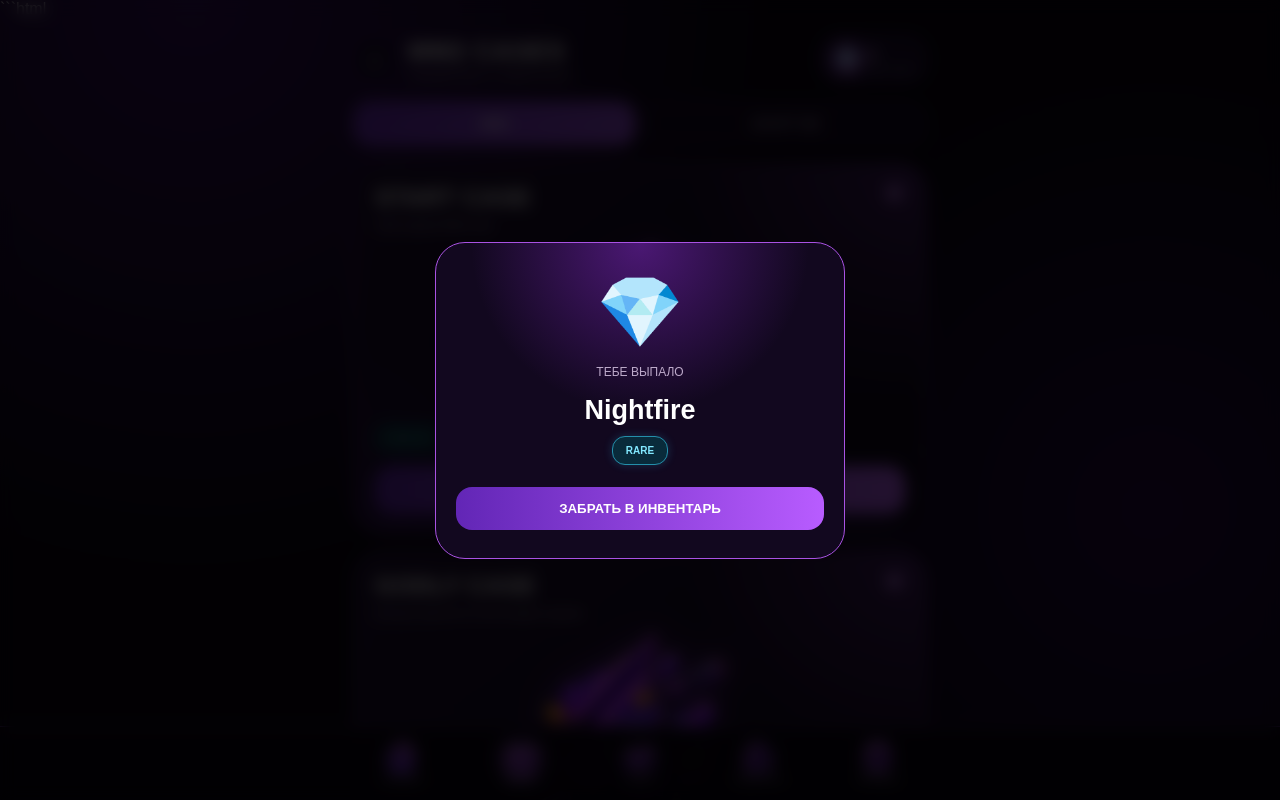
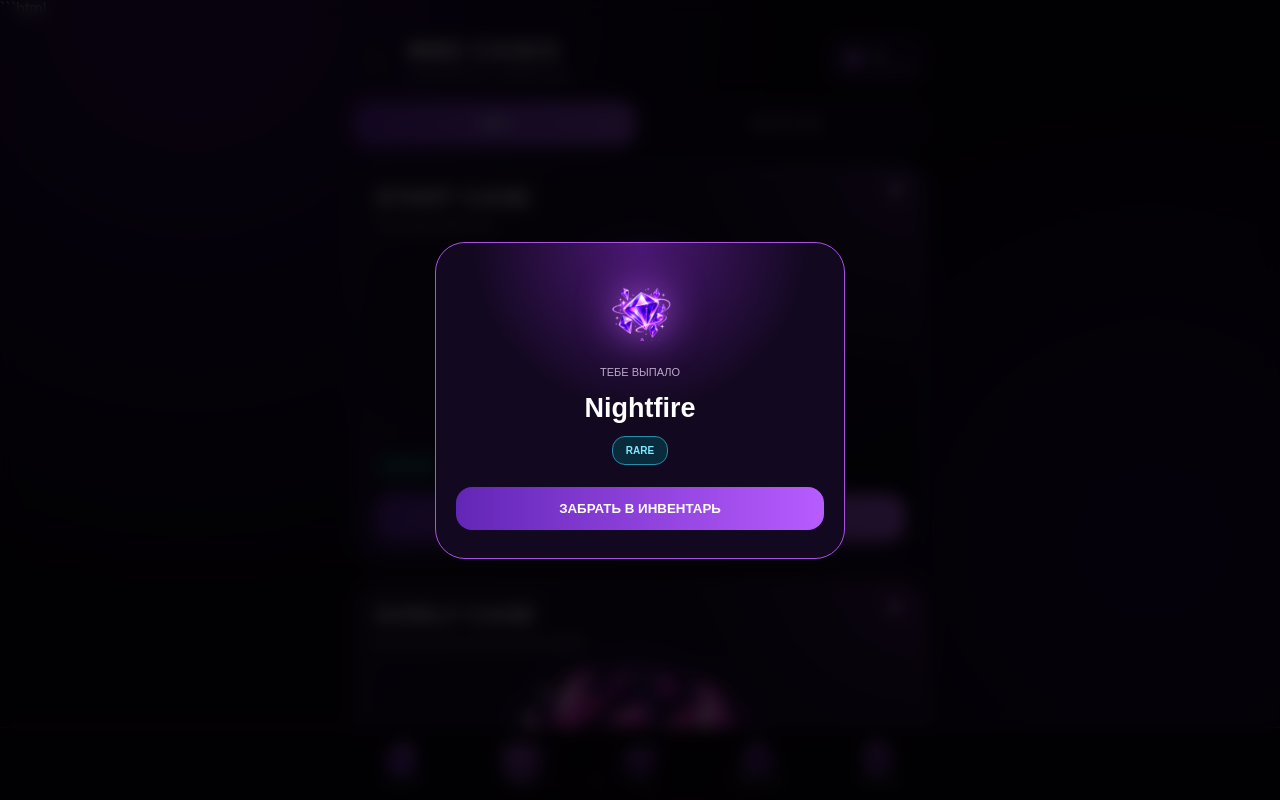
Before and after one commit to riperix/nexi-mini-app, a plain HTML site: page cases.html in a window 1280 px wide. Both pictures are taken after a click on the button "ОТКРЫТЬ ЗА 250 COINS". Shown: the top 800 px of the page. Drawn offline with Linux system fonts and the light colour scheme.

Commit message:
Update cases.html

```diff
--- a/cases.html
+++ b/cases.html
@@ -17,7 +17,7 @@ body{
   margin:0;
   min-height:100vh;
   font-family:Arial,sans-serif;
-  color:white;
+  color:#fff;
   background:
     radial-gradient(circle at 15% 0%,#35115f,transparent 32%),
     radial-gradient(circle at 90% 35%,#250a45,transparent 30%),
@@ -27,13 +27,14 @@ body{
 .app{
   max-width:600px;
   margin:auto;
-  padding:18px 14px 110px;
+  padding:18px 14px 115px;
 }
+
+/* ===== HEADER ===== */
 
 .header{
   display:flex;
   align-items:center;
-  justify-content:space-between;
   gap:12px;
   margin-bottom:20px;
 }
@@ -45,7 +46,7 @@ body{
   border-radius:15px;
   background:#1b0c30;
   border:1px solid #7434ae;
-  color:white;
+  color:#fff;
   font-size:28px;
   cursor:pointer;
 }
@@ -56,12 +57,12 @@ body{
 
 .title-box h1{
   margin:0;
-  font-size:25px;
+  font-size:24px;
   letter-spacing:1px;
 }
 
 .title-box p{
-  margin:4px 0 0;
+  margin:5px 0 0;
   color:#bba7c9;
   font-size:10px;
 }
@@ -70,35 +71,32 @@ body{
   display:flex;
   align-items:center;
   gap:7px;
-  padding:8px 11px;
+  padding:7px 10px;
   border-radius:17px;
   background:#1b0c30;
   border:1px solid #7434ae;
 }
 
-.balance strong{
+.balance img{
+  width:30px;
+  height:30px;
+  object-fit:contain;
+  filter:drop-shadow(0 0 8px rgba(196,100,255,.7));
+}
+
+.balance-info strong{
   display:block;
-  font-size:16px;
+  font-size:15px;
   color:#e5b1ff;
 }
 
-.balance span{
-  font-size:8px;
+.balance-info span{
+  font-size:7px;
   color:#b9a4c9;
+  white-space:nowrap;
 }
 
-.coin{
-  width:28px;
-  height:28px;
-  display:grid;
-  place-items:center;
-  border-radius:50%;
-  font-size:17px;
-  background:radial-gradient(circle,#e9b4ff,#7023b6);
-  box-shadow:0 0 15px rgba(190,80,255,.6);
-}
-
-/* TABS */
+/* ===== TABS ===== */
 
 .tabs{
   display:flex;
@@ -118,24 +116,24 @@ body{
 }
 
 .tab.active{
-  color:white;
+  color:#fff;
   border-color:#b759ff;
   background:linear-gradient(135deg,#6d2bc3,#9b4ee2);
   box-shadow:0 0 20px rgba(170,80,255,.25);
 }
 
-/* CASE CARD */
+/* ===== CASES ===== */
 
 .case{
   position:relative;
   overflow:hidden;
-  margin-bottom:17px;
+  margin-bottom:18px;
   padding:20px;
   border-radius:28px;
   border:1px solid #7137a8;
   background:
-    radial-gradient(circle at 100% 0%,rgba(177,76,255,.28),transparent 35%),
-    radial-gradient(circle at 0% 100%,rgba(109,38,193,.18),transparent 30%),
+    radial-gradient(circle at 100% 0%,rgba(177,76,255,.25),transparent 35%),
+    radial-gradient(circle at 0% 100%,rgba(109,38,193,.16),transparent 30%),
     linear-gradient(145deg,#211035,#0e0719);
 }
 
@@ -143,51 +141,79 @@ body{
   content:"✦";
   position:absolute;
   right:18px;
-  top:12px;
-  font-size:30px;
+  top:10px;
+  font-size:28px;
   color:#d995ff;
   text-shadow:0 0 12px #b855ff;
 }
 
-.case::after{
+.case.start{
+  border-color:#3f78b8;
+}
+
+.case.godly{
+  border-color:#e04d9d;
+}
+
+.case.nexi{
+  border-color:#a24cff;
+  box-shadow:0 0 30px rgba(145,59,255,.15);
+}
+
+.case h2{
+  position:relative;
+  z-index:2;
+  margin:0;
+  font-size:24px;
+  letter-spacing:.5px;
+}
+
+.case-description{
+  position:relative;
+  z-index:2;
+  margin:7px 0 5px;
+  color:#bba9c9;
+  font-size:11px;
+}
+
+/* ===== CASE IMAGE ===== */
+
+.case-image-wrap{
+  position:relative;
+  height:205px;
+  display:flex;
+  align-items:center;
+  justify-content:center;
+  margin:0 auto 10px;
+}
+
+.case-image-wrap::before{
   content:"";
   position:absolute;
   width:170px;
   height:170px;
   border-radius:50%;
-  right:-80px;
-  bottom:-90px;
-  border:1px solid rgba(210,130,255,.2);
-}
-
-.case h2{
-  margin:0;
-  font-size:24px;
-  letter-spacing:.5px;
-}
-
-.case p{
-  margin:7px 0 12px;
-  color:#bba9c9;
-  font-size:11px;
+  background:rgba(152,59,255,.14);
+  filter:blur(25px);
 }
 
 .case-image{
+  position:relative;
+  z-index:2;
   width:100%;
-  height:170px;
+  max-width:290px;
+  height:195px;
   object-fit:contain;
-  display:block;
-  margin:5px auto 12px;
-  filter:drop-shadow(0 0 18px rgba(170,60,255,.5));
+  filter:drop-shadow(0 0 18px rgba(170,60,255,.55));
 }
 
-/* RARITIES */
+/* ===== RARITIES ===== */
 
 .info{
   display:flex;
   flex-wrap:wrap;
   gap:7px;
-  margin-bottom:15px;
+  margin:12px 0 15px;
 }
 
 .chance{
@@ -201,40 +227,36 @@ body{
   color:#82e8ff;
   background:#092b3b;
   border:1px solid #248faa;
-  box-shadow:0 0 10px rgba(49,200,255,.2);
 }
 
 .legendary{
   color:#ff8e9e;
   background:#3b0c19;
   border:1px solid #b63550;
-  box-shadow:0 0 10px rgba(255,60,100,.15);
 }
 
-.godly{
+.godly-rarity{
   color:#ff9fe8;
   background:#3c1038;
   border:1px solid #ff58d5;
-  box-shadow:0 0 14px rgba(255,85,215,.3);
+  box-shadow:0 0 12px rgba(255,85,215,.2);
 }
 
 .ancient{
   color:#d7a2ff;
   background:#280a40;
   border:1px solid #9749df;
-  box-shadow:0 0 16px rgba(151,73,223,.45);
+  box-shadow:0 0 14px rgba(151,73,223,.3);
 }
 
-/* OPEN BUTTON */
+/* ===== OPEN BUTTON ===== */
 
 .open-btn{
-  position:relative;
-  z-index:2;
   width:100%;
   padding:16px;
   border:none;
   border-radius:17px;
-  color:white;
+  color:#fff;
   font-size:13px;
   font-weight:900;
   letter-spacing:.3px;
@@ -247,7 +269,7 @@ body{
   transform:scale(.97);
 }
 
-/* BOTTOM NAV */
+/* ===== BOTTOM NAV ===== */
 
 .bottom{
   position:fixed;
@@ -264,7 +286,7 @@ body{
   margin:auto;
   display:flex;
   justify-content:space-around;
-  padding:8px 2px 16px;
+  padding:8px 2px 15px;
 }
 
 .nav a{
@@ -292,7 +314,7 @@ body{
   filter:drop-shadow(0 0 8px #b65cff);
 }
 
-/* SIMPLE RESULT MODAL */
+/* ===== RESULT MODAL ===== */
 
 .modal{
   position:fixed;
@@ -302,7 +324,7 @@ body{
   align-items:center;
   justify-content:center;
   padding:18px;
-  background:rgba(0,0,0,.82);
+  background:rgba(0,0,0,.84);
   backdrop-filter:blur(8px);
 }
 
@@ -321,29 +343,28 @@ body{
     #12081f;
 }
 
-.modal-icon{
-  font-size:70px;
-  margin-bottom:8px;
-}
-
-.modal-box h2{
-  margin:5px 0;
+.modal-gem{
+  width:85px;
+  height:85px;
+  object-fit:contain;
+  filter:drop-shadow(0 0 20px #b855ff);
 }
 
 .modal-box p{
   color:#bdaaca;
-  font-size:12px;
+  font-size:11px;
+  margin:10px 0;
 }
 
 .result-name{
-  margin-top:16px;
+  margin-top:15px;
   font-size:27px;
   font-weight:900;
 }
 
 .result-rarity{
   display:inline-block;
-  margin-top:10px;
+  margin-top:12px;
   padding:8px 13px;
   border-radius:13px;
   font-size:10px;
@@ -356,7 +377,7 @@ body{
   padding:14px;
   border:none;
   border-radius:16px;
-  color:white;
+  color:#fff;
   font-weight:bold;
   background:linear-gradient(90deg,#6226b6,#b85cff);
   cursor:pointer;
@@ -369,6 +390,7 @@ body{
 <div class="app">
 
   <div class="header">
+
     <button class="back" onclick="location.href='index.html'">‹</button>
 
     <div class="title-box">
@@ -377,83 +399,119 @@ body{
     </div>
 
     <div class="balance">
-      <div class="coin">💎</div>
-      <div>
+      <img src="assets/gem.png" alt="Coins">
+      <div class="balance-info">
         <strong id="coins">250</strong>
         <span>NEXI COINS</span>
       </div>
     </div>
+
   </div>
 
   <div class="tabs">
     <button class="tab active">MM2</button>
-    <button class="tab" onclick="alert('ADOPT ME добавим следующим 💜')">ADOPT ME</button>
+    <button class="tab" onclick="alert('ADOPT ME CASES добавим следующим 💜')">
+      ADOPT ME
+    </button>
   </div>
+
 
   <!-- START CASE -->
 
-  <section class="case">
+  <section class="case start">
+
     <h2>START CASE</h2>
-    <p>Твой первый MM2 кейс</p>
+    <p class="case-description">Твой первый MM2 кейс</p>
 
-    <img class="case-image" src="assets/mm2.png" alt="START CASE">
+    <div class="case-image-wrap">
+      <img
+        class="case-image"
+        src="assets/start-case(4).png"
+        alt="START CASE"
+      >
+    </div>
 
     <div class="info">
       <span class="chance rare">RARE 60%</span>
       <span class="chance legendary">LEGENDARY 30%</span>
-      <span class="chance godly">GODLY 10%</span>
+      <span class="chance godly-rarity">GODLY 10%</span>
     </div>
 
     <button class="open-btn" onclick="openCase('start',250)">
       ОТКРЫТЬ ЗА 250 COINS
     </button>
+
   </section>
+
 
   <!-- GODLY CASE -->
 
-  <section class="case">
+  <section class="case godly">
+
     <h2>GODLY CASE</h2>
-    <p>Больше шансов на очень редкое оружие</p>
+    <p class="case-description">Больше шансов на очень редкое оружие</p>
 
-    <img class="case-image" src="assets/mm2.png" alt="GODLY CASE">
+    <div class="case-image-wrap">
+      <img
+        class="case-image"
+        src="assets/godly-case(4).png"
+        alt="GODLY CASE"
+      >
+    </div>
 
     <div class="info">
       <span class="chance legendary">LEGENDARY 80%</span>
-      <span class="chance godly">GODLY 20%</span>
+      <span class="chance godly-rarity">GODLY 20%</span>
     </div>
 
     <button class="open-btn" onclick="openCase('godly',470)">
       ОТКРЫТЬ ЗА 470 COINS
     </button>
+
   </section>
+
 
   <!-- NEXI CASE -->
 
-  <section class="case">
+  <section class="case nexi">
+
     <h2>NEXI CASE ✦</h2>
-    <p>Фирменный и самый ценный кейс NEXI</p>
+    <p class="case-description">Фирменный и самый ценный кейс NEXI</p>
 
-    <img class="case-image" src="assets/mm2.png" alt="NEXI CASE">
+    <div class="case-image-wrap">
+      <img
+        class="case-image"
+        src="assets/nexi-case(4).png"
+        alt="NEXI CASE"
+      >
+    </div>
 
     <div class="info">
       <span class="chance legendary">LEGENDARY 40%</span>
-      <span class="chance godly">GODLY 40%</span>
+      <span class="chance godly-rarity">GODLY 40%</span>
       <span class="chance ancient">ANCIENT 20%</span>
     </div>
 
     <button class="open-btn" onclick="openCase('nexi',800)">
       ОТКРЫТЬ ЗА 800 COINS
     </button>
+
   </section>
 
 </div>
 
+
 <!-- RESULT -->
 
 <div class="modal" id="modal">
+
   <div class="modal-box">
 
-    <div class="modal-icon">💎</div>
+    <img
+      class="modal-gem"
+      src="assets/gem.png"
+      alt="NEXI"
+    >
 
     <p>ТЕБЕ ВЫПАЛО</p>
 
@@ -466,11 +524,14 @@ body{
     </button>
 
   </div>
+
 </div>
 
-<!-- NAVIGATION -->
+
+<!-- BOTTOM NAVIGATION -->
 
 <div class="bottom">
+
   <div class="nav">
 
     <a href="index.html">
@@ -499,7 +560,9 @@ body{
     </a>
 
   </div>
+
 </div>
+
 
 <script>
 
@@ -508,6 +571,7 @@ body{
 ========================= */
 
 function getCoins(){
+
   let coins = localStorage.getItem("nexiCoins");
 
   if(coins === null){
@@ -519,18 +583,21 @@ function getCoins(){
 }
 
 function updateCoins(){
+
   document.getElementById("coins").textContent =
     getCoins().toLocaleString("ru-RU");
+
 }
 
 
 /* =========================
-   ALL MM2 CASES
+   MM2 CASES
 ========================= */
 
 const cases = {
 
   start:{
+
     chances:{
       rare:60,
       legendary:30,
@@ -538,6 +605,7 @@ const cases = {
     },
 
     items:{
+
       rare:[
         "Hacker",
         "Rainbow (Gun)",
@@ -560,17 +628,21 @@ const cases = {
         "Prismatic",
         "Pumpking"
       ]
+
     }
+
   },
 
 
   godly:{
+
     chances:{
       legendary:80,
       godly:20
     },
 
     items:{
+
       legendary:[
         "Splash",
         "Splash Gun",
@@ -588,11 +660,14 @@ const cases = {
         "Swirly Gun",
         "Old Glory"
       ]
+
     }
+
   },
 
 
   nexi:{
+
     chances:{
       legendary:40,
       godly:40,
@@ -600,6 +675,7 @@ const cases = {
     },
 
     items:{
+
       legendary:[
         "Splash",
         "Splash Gun",
@@ -621,7 +697,9 @@ const cases = {
         "Swirly Axe",
         "Icewing"
       ]
+
     }
+
   }
 
 };
@@ -647,6 +725,7 @@ function getDrop(caseName){
       rarity = key;
       break;
     }
+
   }
 
   const items = box.items[rarity];
@@ -658,6 +737,7 @@ function getDrop(caseName){
     name:item,
     rarity:rarity
   };
+
 }
 
 
@@ -670,34 +750,26 @@ function openCase(caseName,price){
   let coins = getCoins();
 
   if(coins < price){
+
     alert("Недостаточно NEXI COINS 💜");
     return;
+
   }
 
   coins -= price;
 
   localStorage.setItem("nexiCoins",coins);
+
   updateCoins();
 
   const drop = getDrop(caseName);
 
-  /* Сохраняем временно,
-     потом заменим на красивую анимацию */
-
-  localStorage.setItem(
-    "nexiLastDrop",
-    JSON.stringify({
-      name:drop.name,
-      rarity:drop.rarity
-    })
-  );
+  saveToInventory(drop);
 
   setTimeout(function(){
+    showResult(drop);
+  },250);
 
-    saveToInventory(drop);
-    showResult(drop);
-
-  },300);
 }
 
 
@@ -711,25 +783,32 @@ function saveToInventory(drop){
     JSON.parse(localStorage.getItem("nexiInventory")) || [];
 
   const existing = inventory.find(function(item){
+
     return item.name === drop.name &&
            item.rarity === drop.rarity;
+
   });
 
   if(existing){
+
     existing.count += 1;
+
   }else{
+
     inventory.push({
       name:drop.name,
       rarity:drop.rarity,
       game:"MM2",
       count:1
     });
+
   }
 
   localStorage.setItem(
     "nexiInventory",
     JSON.stringify(inventory)
   );
+
 }
 
 
@@ -754,9 +833,21 @@ function showResult(drop){
     drop.rarity.toUpperCase();
 
   rarity.className =
-    "result-rarity " + drop.rarity;
+    "result-rarity " + getRarityClass(drop.rarity);
 
   modal.classList.add("show");
+
+}
+
+
+function getRarityClass(rarity){
+
+  if(rarity === "godly"){
+    return "godly-rarity";
+  }
+
+  return rarity;
+
 }
 
 
@@ -765,6 +856,7 @@ function closeModal(){
   document
     .getElementById("modal")
     .classList.remove("show");
+
 }
 
 
```
